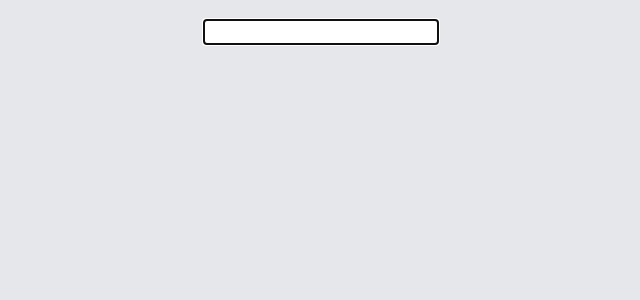
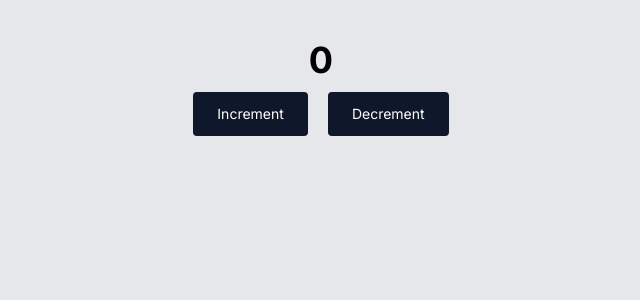
Before and after one commit to Arifulislam5577/learn-vue-js, a Vue app in the folder vue-app/: page / in a window 1280 px wide. Shown: the top 300 px of the page, without its empty margins (319-959 px from the left). Built offline with nearby package versions, Linux system fonts and the light colour scheme.

Commit message:
Reusability with Mixins

```diff
--- a/vue-app/src/App.vue
+++ b/vue-app/src/App.vue
@@ -1,12 +1,12 @@
 <template>
-  <TempRef />
+  <Counter />
 </template>
 
 <script>
-import TempRef from "./components/TempRef.vue";
+import Counter from "./components/Counter.vue";
 export default {
   components: {
-    TempRef,
+    Counter,
   },
 
   data() {
--- /dev/null
+++ b/vue-app/src/components/Counter.vue
@@ -0,0 +1,30 @@
+<template>
+  <div class="mx-auto w-3/5 container py-10">
+    <h2 class="text-4xl font-bold text-center">{{ count }}</h2>
+
+    <div class="my-3 flex gap-5 items-center justify-center">
+      <button
+        @click="Increment"
+        class="text-sm px-6 py-3 rounded text-white bg-slate-900"
+      >
+        Increment
+      </button>
+      <button
+        @click="Decrement"
+        class="text-sm px-6 py-3 rounded text-white bg-slate-900"
+      >
+        Decrement
+      </button>
+    </div>
+  </div>
+</template>
+
+<script>
+import CounterMixin from "../mixins/Counter";
+export default {
+  name: "Counter",
+  mixins: [CounterMixin],
+};
+</script>
+
+<style lang="scss" scoped></style>
--- /dev/null
+++ b/vue-app/src/mixins/Counter.js
@@ -0,0 +1,17 @@
+export default {
+  data() {
+    return {
+      count: 0,
+    };
+  },
+
+  methods: {
+    Increment() {
+      this.count += 1;
+    },
+
+    Decrement() {
+      this.count -= 1;
+    },
+  },
+};
```
